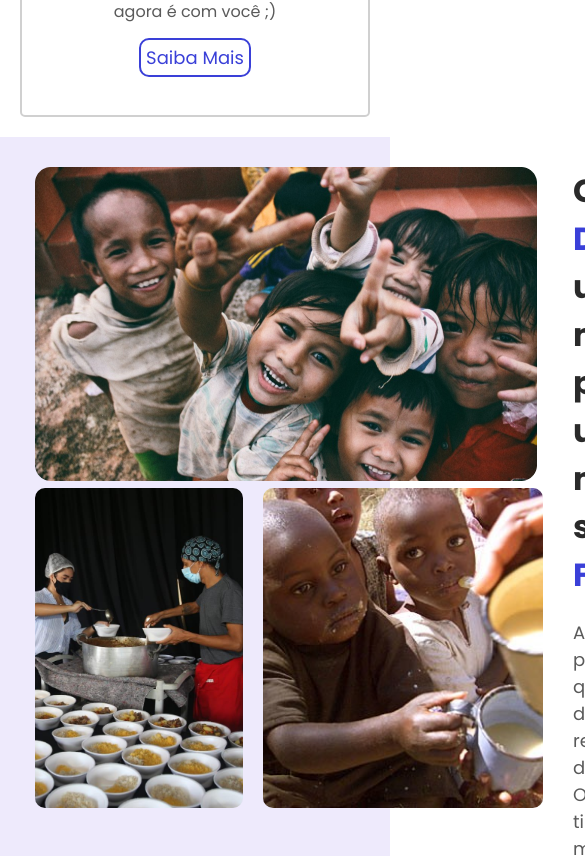
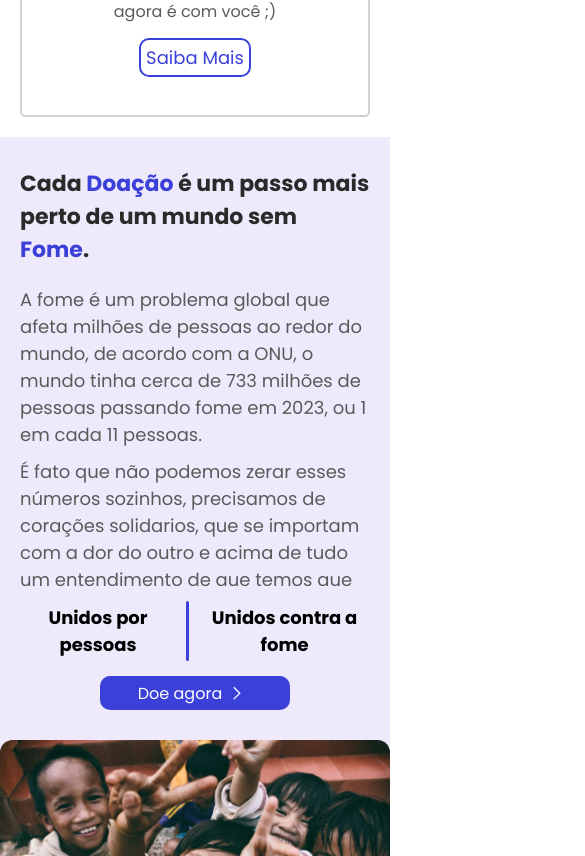
Before and after one commit to EduardoGollner0609/FoodBridge, a React (Vite) app in the folder frontend/: page /home in a window 390 px wide. Shown: the part 1748-2604 px from the top of the page, 585 px wide, since content can reach past the window. Built offline with nearby package versions, Linux system fonts and the light colour scheme.

Commit message:
Ajeitando responsividade.

```diff
--- a/frontend/src/components/HeaderHomePage/index.tsx
+++ b/frontend/src/components/HeaderHomePage/index.tsx
@@ -69,6 +69,13 @@ export default function HeaderHomePage() {
                                         </p>
                                     </NavLink>
                                 </li>
+                                <li>
+                                    <Link to="/login" >
+                                        <p>
+                                            Entrar
+                                        </p>
+                                    </Link>
+                                </li>
                             </ul>
                         </div>
                         <div className="overlay-menu" onClick={() => setMobileMenuVisible(false)}>
--- a/frontend/src/components/HeaderHomePage/styles.css
+++ b/frontend/src/components/HeaderHomePage/styles.css
@@ -86,13 +86,9 @@ header nav {
     color: var(--fb-color-quartiary);
     font-size: 20px;
     text-transform: uppercase;
-    letter-spacing: 0.15rem;
+    letter-spacing: 0.10rem;
     display: block;
     padding: 10px;
-  }
-
-  .options-navegation-mobile ul li p {
-    height: 100%;
   }
 
   .close-mobile-menu-icon:hover {
--- a/frontend/src/routes/IntroductionPage/HomePage/index.tsx
+++ b/frontend/src/routes/IntroductionPage/HomePage/index.tsx
@@ -44,7 +44,7 @@ export default function HomePage() {
             <section id="section-home-page-more-details">
                 <div className="home-page-more-details-content container">
                     <div className="home-page-more-details-imgs">
-                        <div className="home-page-more-details-imgs-top">
+                        <div className="home-page-more-details-img-top">
                             <img src={moreDetails1} alt="" />
                         </div>
                         <div className="home-page-more-details-imgs-bottom">
@@ -56,9 +56,12 @@ export default function HomePage() {
 
                     <div className="home-page-more-details-descriptions">
                         <h2>Cada <span>Doação</span> é um passo mais perto de um mundo sem <span>Fome</span>.</h2>
-                        <p>A fome é um problema global que afeta milhões de pessoas ao redor do mundo, de acordo com a ONU, o mundo tinha cerca de 733 milhões de pessoas passando fome em 2023, ou 1 em cada 11 pessoas.</p>
-                        <p>É fato que não podemos zerar esses números sozinhos, precisamos de corações solidarios, que se importam com a dor do outro e acima de tudo um entendimento de que temos que nos unir em prol disso, são pessoas, são crianças, são vidas... </p>
-                        <p>A FoodBridge é um site aonde conectamos pessoas que estão dispostas a ajudar em doações a pessoas que estão disposta a ajudar distribuindo os alimentos.</p>
+                        <div className="home-page-more-details-descriptions-text">
+
+                            <p>A fome é um problema global que afeta milhões de pessoas ao redor do mundo, de acordo com a ONU, o mundo tinha cerca de 733 milhões de pessoas passando fome em 2023, ou 1 em cada 11 pessoas.</p>
+                            <p>É fato que não podemos zerar esses números sozinhos, precisamos de corações solidarios, que se importam com a dor do outro e acima de tudo um entendimento de que temos que nos unir em prol disso, são pessoas, são crianças, são vidas... </p>
+                            <p>A FoodBridge é um site aonde conectamos pessoas que estão dispostas a ajudar em doações a pessoas que estão disposta a ajudar distribuindo os alimentos.</p>
+                        </div>
                         <div className="home-page-more-details-description-phrases">
                             <h3>Unidos por pessoas</h3>
                             <div className="home-page-more-details-column">
--- a/frontend/src/routes/IntroductionPage/HomePage/styles.css
+++ b/frontend/src/routes/IntroductionPage/HomePage/styles.css
@@ -70,13 +70,13 @@
 }
 
 .home-page-more-details-content {
-  padding: 30px 15px;
+  padding: 30px 0;
   display: flex;
   gap: 30px;
 }
 
 .home-page-more-details-descriptions h2 {
-  font-size: 32px;
+  font-size: 31.5px;
   color: var(--fb-color-tertiary);
   margin-bottom: 20px;
   & span {
@@ -113,16 +113,24 @@
   object-position: 30%;
 }
 
+.home-page-more-details-descriptions-text {
+  max-height: 358px;
+  overflow-y: auto;
+}
+
 .home-page-more-details-description-phrases {
-  margin: 30px 0;
+  margin: 15px 0;
   display: flex;
   justify-content: space-between;
   align-items: center;
+  gap: 10px;
 }
 
 .home-page-more-details-description-phrases h3 {
-  font-size: 22px;
+  font-size: 20px;
   max-width: 260px;
+  margin: 0 auto;
+  text-align: center;
 }
 
 .home-page-more-details-column {
@@ -132,6 +140,7 @@
 }
 
 .home-page-more-details-descriptions a {
+  margin: 0 auto;
   display: flex;
   align-items: center;
   justify-content: center;
@@ -146,7 +155,34 @@
   }
 }
 
+@media (max-width: 1100px) {
+  .home-page-more-details-descriptions a {
+    margin: 0 auto;
+    display: flex;
+    align-items: center;
+    justify-content: center;
+    max-width: 190px;
+    padding: 2px;
+    & img {
+      height: 30px;
+      width: 30px;
+    }
+  }
+}
+
 @media (max-width: 960px) {
+  .home-page-more-details-descriptions a {
+    margin: 0 auto;
+    display: flex;
+    align-items: center;
+    justify-content: center;
+    max-width: 190px;
+    padding: 2px;
+    & img {
+      height: 30px;
+      width: 30px;
+    }
+  }
   .home-page-introduction-invite-img img {
     max-height: 381px;
     max-width: 381px;
@@ -155,6 +191,42 @@
   .home-page-introduction-invite h2 {
     font-size: 32px;
     max-width: 300px;
+  }
+
+  .home-page-more-details-descriptions h2 {
+    font-size: 30px;
+  }
+
+  .home-page-more-details-img-top img {
+    max-width: 390px;
+  }
+
+  .home-page-more-details-imgs-bottom img:nth-child(1) {
+    max-width: 148px;
+  }
+
+  .home-page-more-details-imgs-bottom img:nth-child(2) {
+    max-width: 220px;
+  }
+
+  .home-page-more-details-descriptions-text {
+    max-height: 300px;
+    overflow-y: auto;
+  }
+}
+
+@media (max-width: 850px) {
+  .home-page-more-details-descriptions h2 {
+    font-size: 26px;
+  }
+  .home-page-more-details-description-phrases h3 {
+    font-size: 18px;
+  }
+}
+
+@media (max-width: 778px) {
+  .home-page-more-details-descriptions h2 {
+    font-size: 22px;
   }
 }
 
@@ -193,4 +265,9 @@
     align-items: center;
     justify-content: space-around;
   }
+
+  .home-page-more-details-content {
+    flex-direction: column-reverse;
+    align-items: center;
+  }
 }
```
